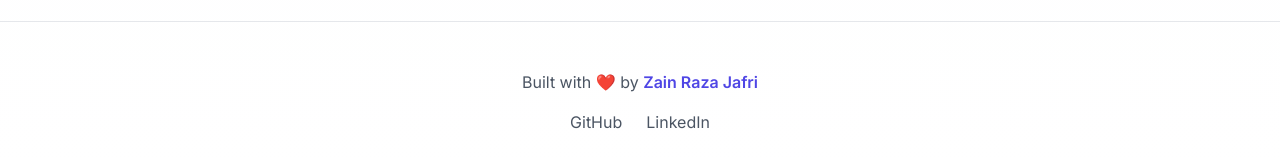
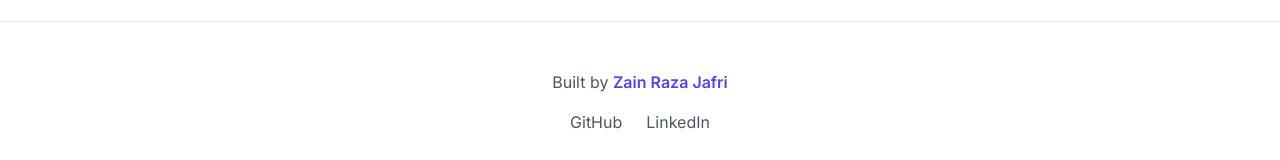
Before and after one commit to zainjafri4/OpsForge, a Next.js app in the folder apps/frontend/: page / in a window 1280 px wide. Shown: the part 1682-1842 px from the top of the page. Built offline with nearby package versions, Linux system fonts and the light colour scheme.

Commit message:
feat: readme and page.tsx updated

```diff
--- a/apps/frontend/app/page.tsx
+++ b/apps/frontend/app/page.tsx
@@ -175,7 +175,7 @@
       <footer className="border-t border-gray-200 dark:border-gray-800 py-12 mt-20">
         <div className="max-w-7xl mx-auto px-4 sm:px-6 lg:px-8 text-center text-gray-600 dark:text-gray-400">
           <p className="mb-2">
-            Built with ❤️ by{' '}
+            Built by{' '}
             <a
               href="https://linkedin.com/in/zainjafri4"
               target="_blank"
```
